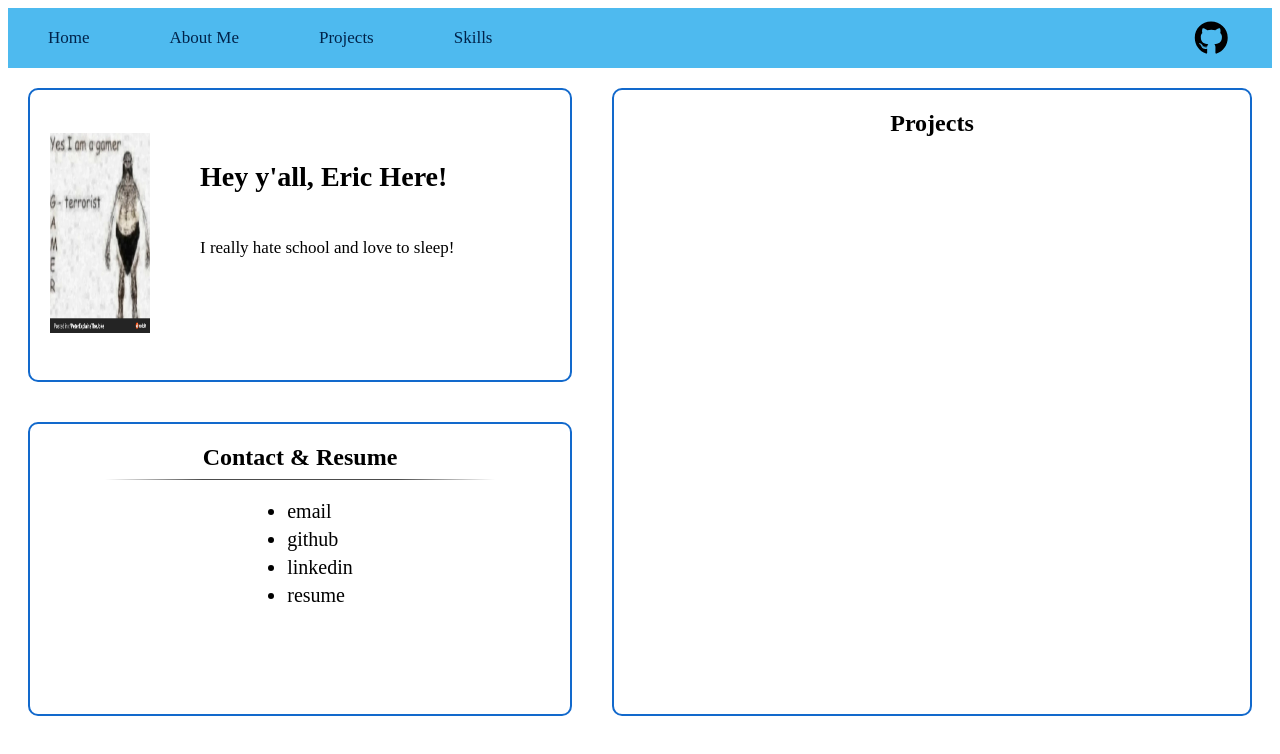
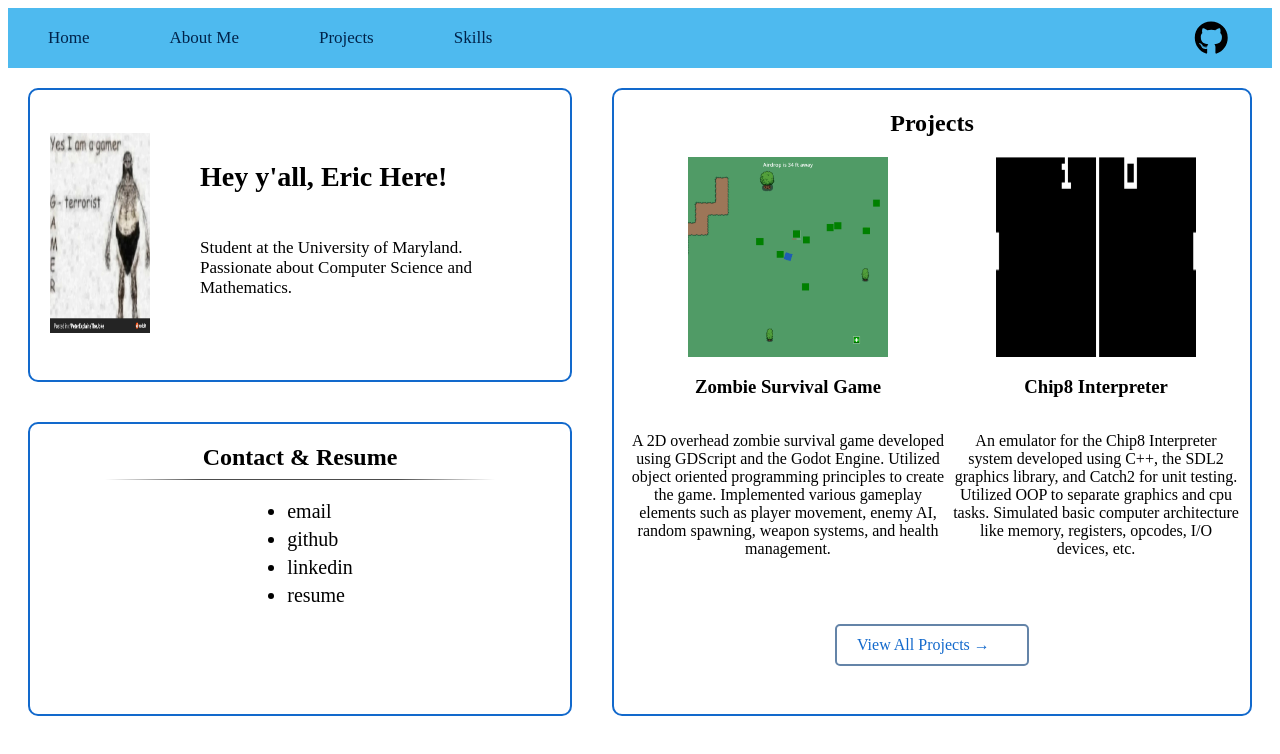
Before and after one commit to TEST-iz/personal-website, a React (Vite) app: page /home in a window 1280 px wide. Shown: the top 754 px of the page. Built offline with nearby package versions, Linux system fonts and the light colour scheme.

Commit message:
updated featured projects on homepage

```diff
--- a/src/pages/home.jsx
+++ b/src/pages/home.jsx
@@ -1,5 +1,9 @@
 import styles from "./home.module.css";
 import pfp from "../assets/test.jpg";
+import gameplay2 from "../assets/gameplay2.webp";
+import pong from "../assets/pong.webp";
+import { Link } from "react-router";
+
 
 function Home() {
     return (
@@ -17,7 +21,7 @@ function Home() {
                                     <h3>Hey y'all, Eric Here!</h3>
                                 </div>
                                 <div className={styles.introShort}>
-                                    <p>I really hate school and love to sleep!</p>
+                                    <p>Student at the University of Maryland. Passionate about Computer Science and Mathematics.</p>
                                 </div>
                             </div>
                         </div>
@@ -39,6 +43,28 @@ function Home() {
 
                 <div className={`${styles.section} ${styles.projects}`}>
                     <h2> Projects </h2>
+                    <div className={styles.projectlist}>
+                        <div className={styles.featuredproject}>
+                            <img className={styles.projectImage} src={gameplay2} alt="screenshot" />
+                            <h3>Zombie Survival Game</h3>
+                            <p>
+                                A 2D overhead zombie survival game developed using GDScript and the Godot Engine. Utilized
+                                object oriented programming principles to create the game. Implemented various gameplay elements
+                                such as player movement, enemy AI, random spawning, weapon systems, and health management.
+                            </p>
+                        </div>
+                        <div className={styles.featuredproject}>
+                            <img className={styles.projectImage} src={pong} alt="screenshot" />
+                            <h3>Chip8 Interpreter</h3>
+                            <p>
+                                An emulator for the Chip8 Interpreter system developed using C++, the SDL2 graphics library, and Catch2 for unit testing.
+                                Utilized OOP to separate graphics and cpu tasks. Simulated basic computer architecture like memory, registers, opcodes, I/O devices, etc.
+                            </p>
+                        </div>
+                    </div>
+                    <div className={styles.clickables}>
+                        <Link to="/projects" className={styles.gotoprojects}>View All Projects &#8594;</Link>
+                    </div>
                 </div>
             </div>
         </section>
--- a/src/pages/home.module.css
+++ b/src/pages/home.module.css
@@ -108,3 +108,72 @@
         transparent 100%
     );
 }
+
+.projectImage {
+    width: 200px;
+    height: 200px;
+    object-fit: cover;
+    object-position: center;
+}
+
+.featuredproject {
+    display: flex;
+    flex-direction: column;
+    justify-content: center;
+    align-items: center;
+    text-align: center;
+    max-width: 400px;
+}
+
+.projectlist {
+    display: flex;
+    flex-direction: row;
+    justify-content: center;
+    align-items: center;
+}
+
+.clickables {
+    display: flex;
+    flex-direction: row;
+    gap: 10px;
+    transition: transform 0.10s ease
+}
+
+.button {
+    display: inline-flex;
+    align-items: center;
+    justify-content: center;
+    padding: 2px 20px;
+    text-decoration: none;
+    border: 1px solid rgb(18,105,204);
+    color: rgb(18,105,204);
+    transition: transform 0.10s ease
+}
+
+.gotoprojects {
+    padding: 10px 20px;
+    margin-top: 50px;
+    width: 150px;
+    text-decoration: none;
+    border: 1px solid rgb(100, 132, 168);
+    color: rgb(18,105,204);
+    border-width: 2px;
+    border-radius: 5px;
+    transition: transform 0.10s ease;
+}
+
+.gotoprojects:hover {
+    transform: scale(1.05);
+    background-color:rgb(149, 235, 250);
+    color: rgb(50, 59, 85);
+}
+
+.button:hover {
+    background-color:rgb(149, 235, 250);
+    color: rgb(50, 59, 85);
+    transform: scale(1.05);
+}
+
+.repo {
+    color: black;
+}
```
